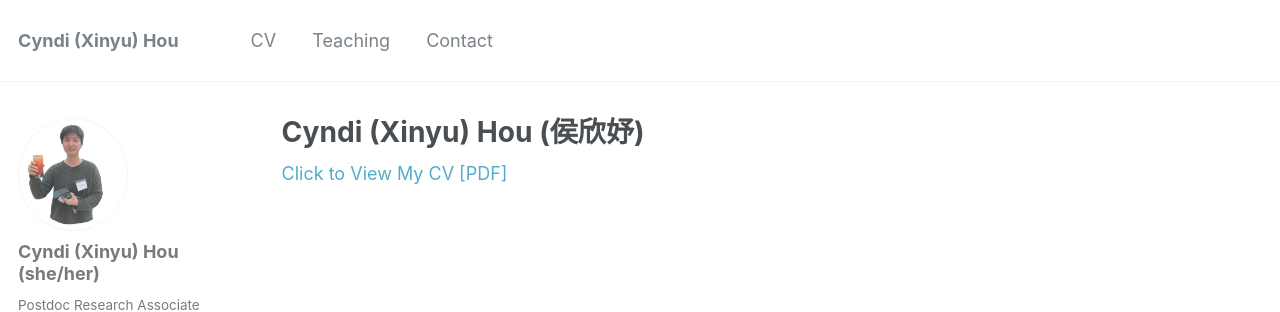
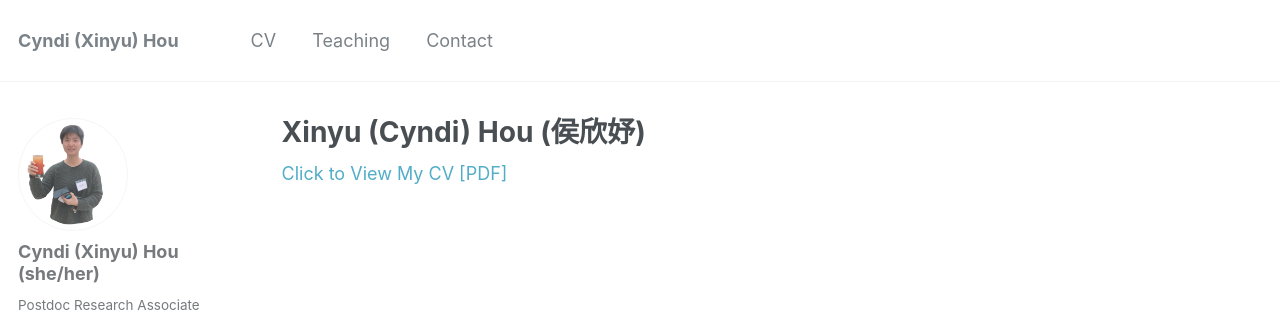
Before and after one commit to xinyuhou94/xinyuhou94.github.io, a Jekyll site: the page built from _pages/cv.md, in a window 1280 px wide. Shown: the top 312 px of the page. Built offline with Jekyll 4.4.1, drawn with Linux system fonts in a browser that asks for light colours.

Commit message:
Update cv.md

```diff
--- a/_pages/cv.md
+++ b/_pages/cv.md
@@ -1,6 +1,6 @@
 ---
 <!-- layout: archive -->
-title: "Cyndi (Xinyu) Hou (侯欣妤)"
+title: "Xinyu (Cyndi) Hou (侯欣妤)"
 permalink: /cv/
 author_profile: true
 
```
